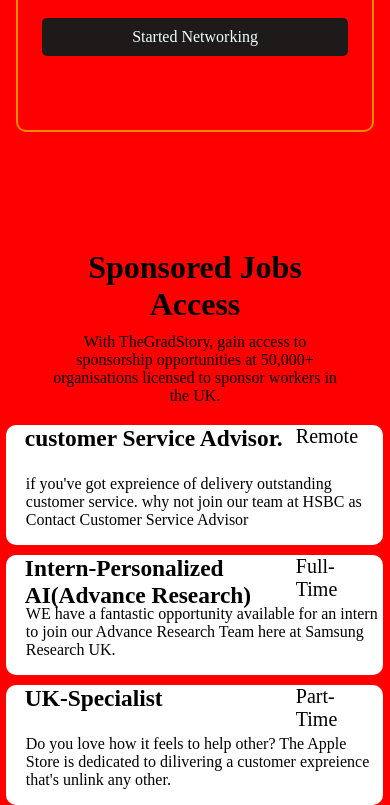
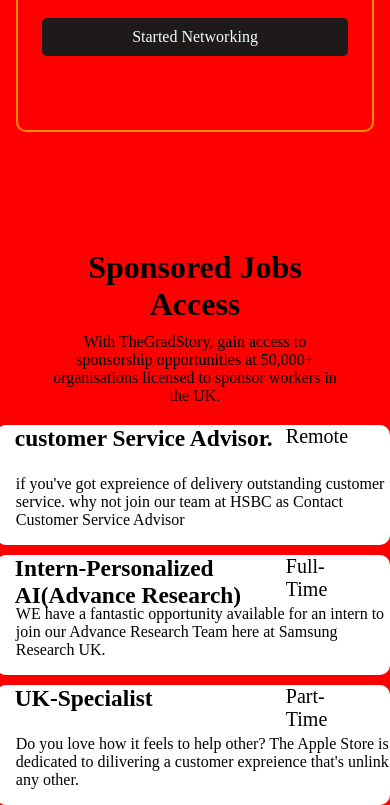
Before and after one commit to Akashsahani47/Home-page-demo, a plain HTML site: page index.html in a window 390 px wide. Shown: the part 1466-2271 px from the top of the page. Drawn offline with Linux system fonts and the light colour scheme.

Commit message:
Update index.html

```diff
--- a/index.html
+++ b/index.html
@@ -40,8 +40,8 @@
           font-size: 20px;
         }
         .A{
-          width: 40vh;
-          right: 163px;
+          width: 42vh;
+          right: 173px;
           position: relative;
           display: flex;
 
```
